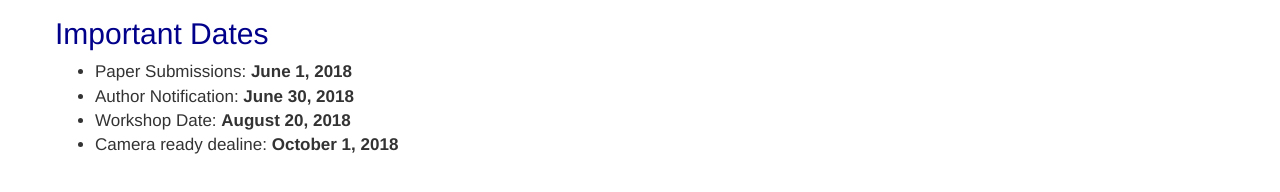
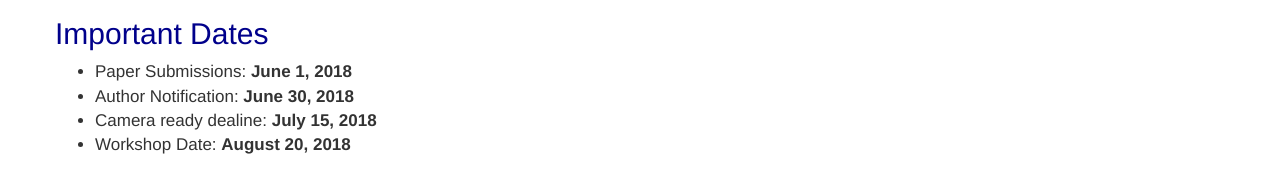
Before and after one commit to CAPTAIN-WHU/DLPR, a plain HTML site: page Important Dates.html in a window 1280 px wide. Shown: the part 504-696 px from the top of the page. Drawn offline with Linux system fonts and the light colour scheme.

Commit message:
Update Important Dates.html

```diff
--- a/Important Dates.html
+++ b/Important Dates.html
@@ -69,8 +69,8 @@
                 <ul class="">
                     <li>Paper Submissions: <strong>June 1, 2018</strong></li>
                     <li>Author Notification: <strong>June 30, 2018</strong></li>
+                    <li>Camera ready dealine: <strong>July 15, 2018</strong></li>
                     <li>Workshop Date: <strong>August 20, 2018</strong></li>
-                    <li>Camera ready dealine: <strong>October 1, 2018</strong></li>
                 </ul>
             </div>
         </div>
```
